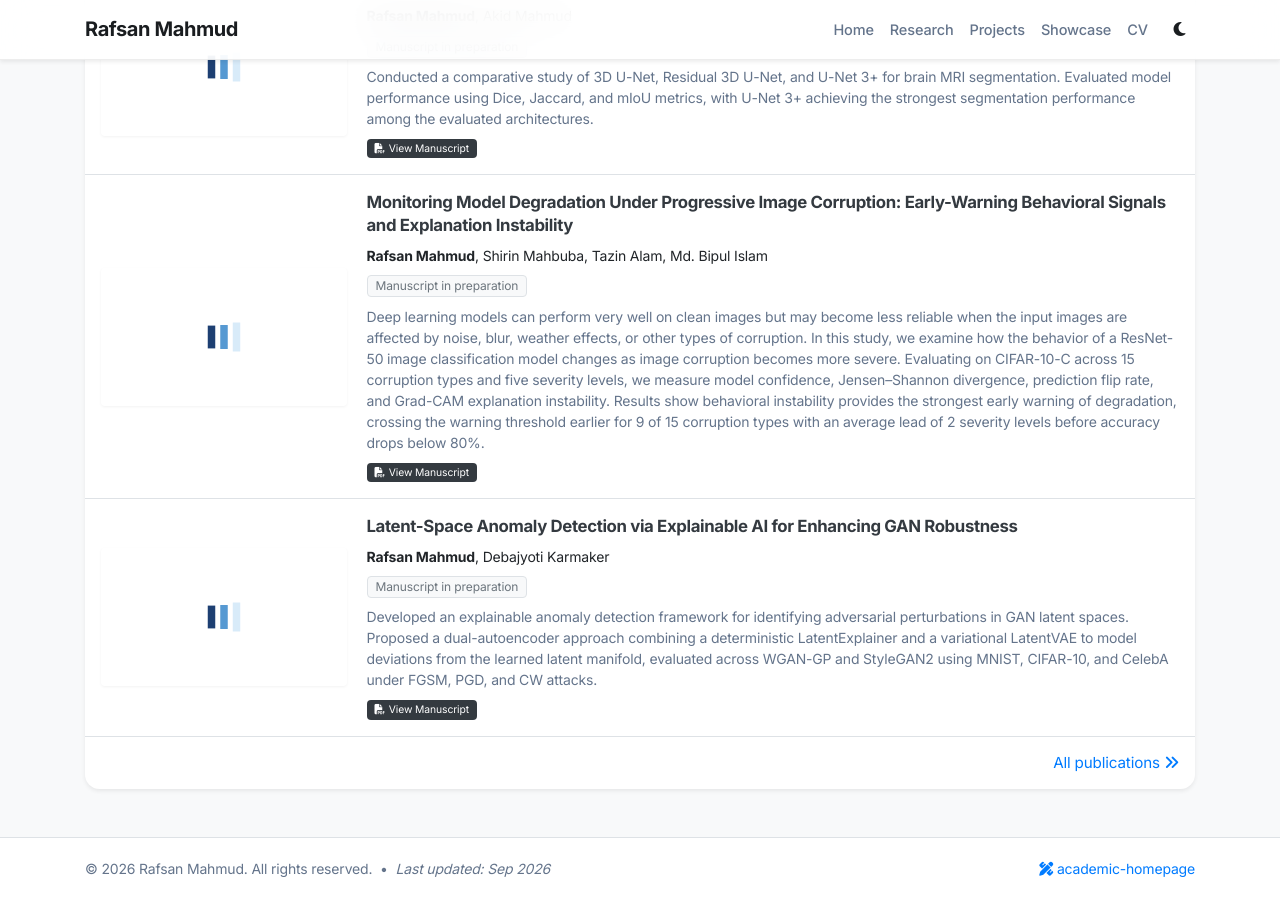
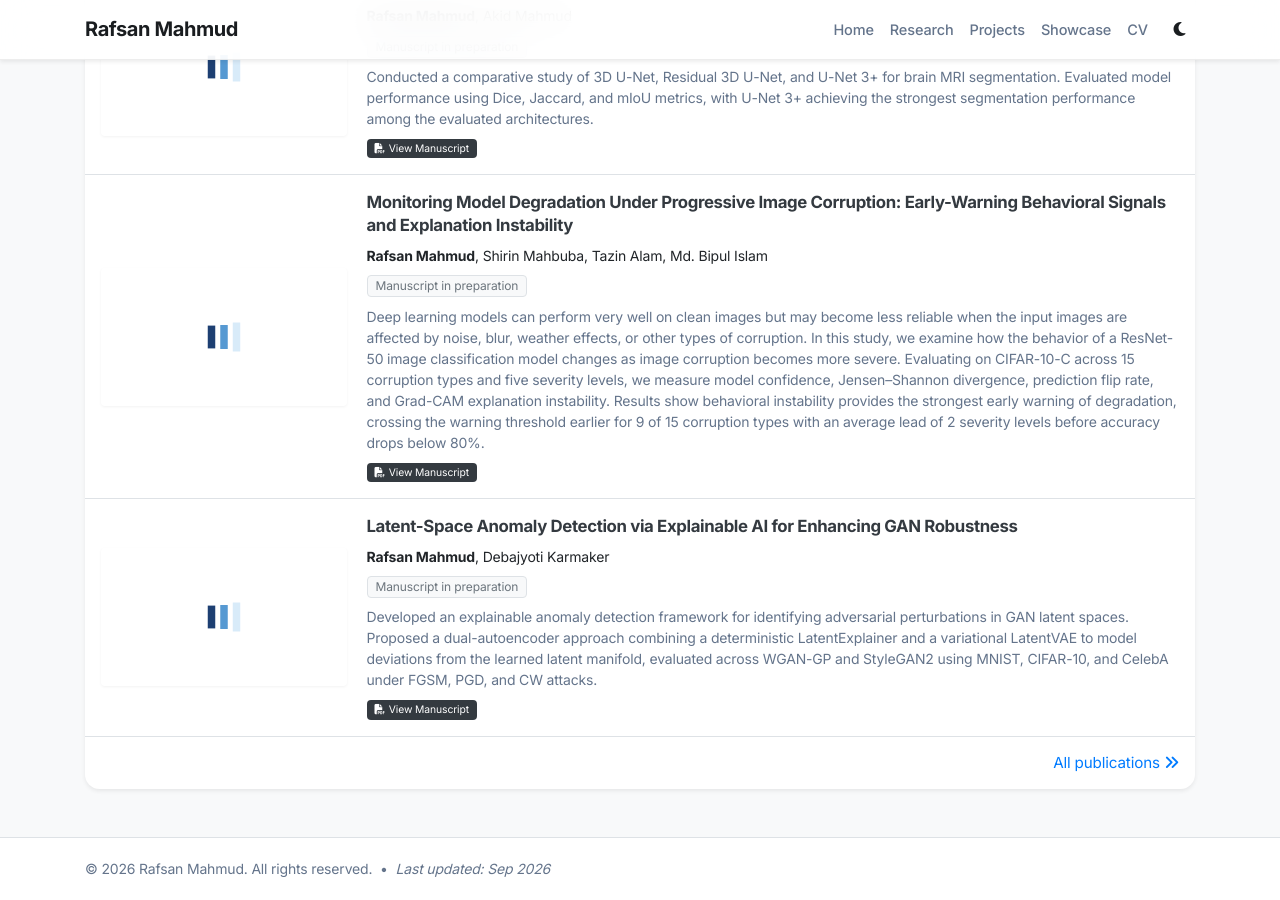
Before and after one commit to RAAFSAAN0/RAAFSAAN0.github.io, a Jekyll site: the page built from index.html, in a window 1280 px wide and 900 px high, scrolled down 2212 px. Built offline with Jekyll 4.4.1, drawn with Linux system fonts in a browser that asks for light colours; nearby versions of some CDN libraries; a style sheet for code colours, icons or effects is not loaded.

Commit message:
Update footer.html

```diff
--- a/_includes/footer.html
+++ b/_includes/footer.html
@@ -6,9 +6,6 @@
                 <span class="mx-1">•</span>
                 <i>Last updated: {{ "now" | date: "%b %Y" }}</i>
             </div>
-            <div class="col-md-6 text-center text-md-right text-muted">
-                {{ site.data.display.footer_text }}
-            </div>
         </div>
     </div>
 </footer>
```
